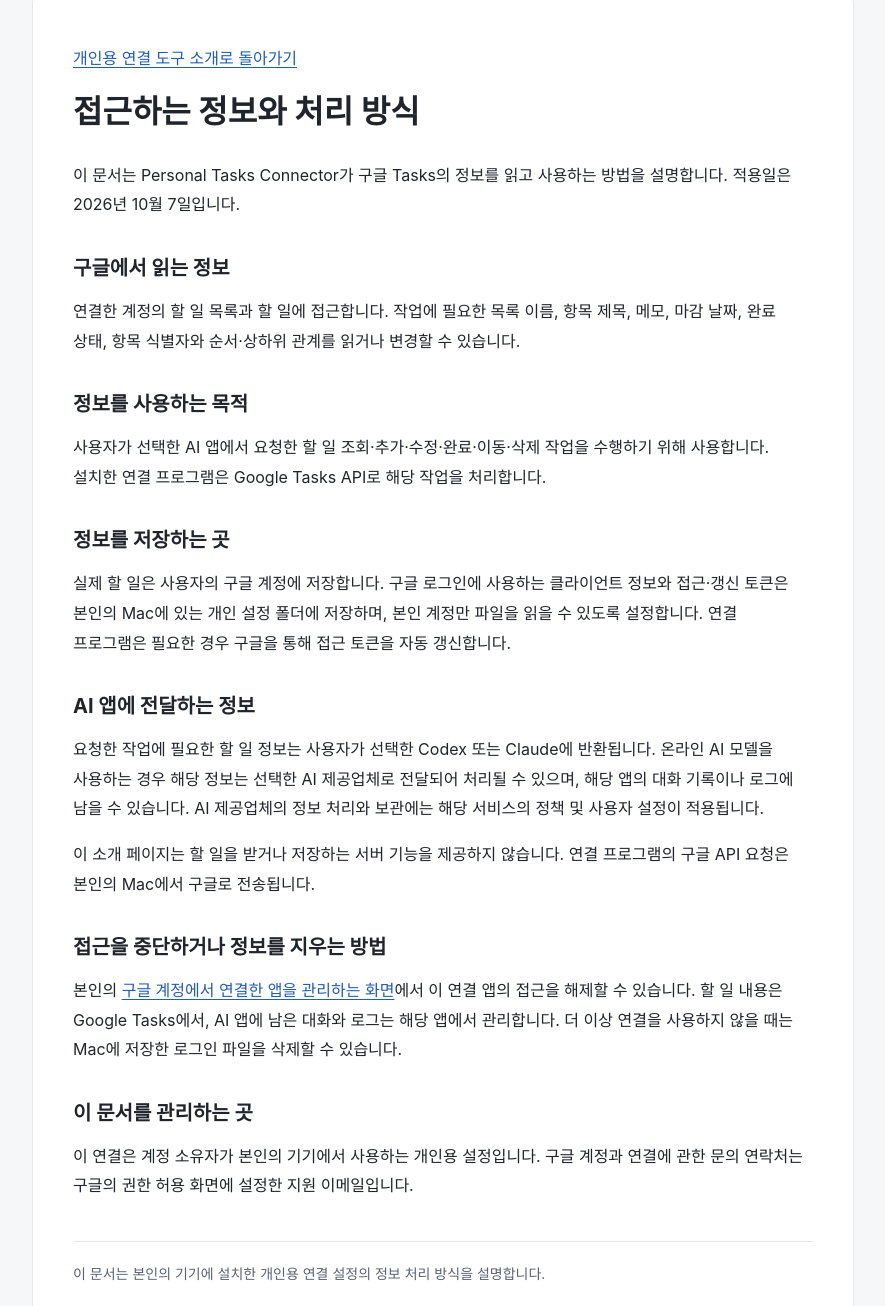
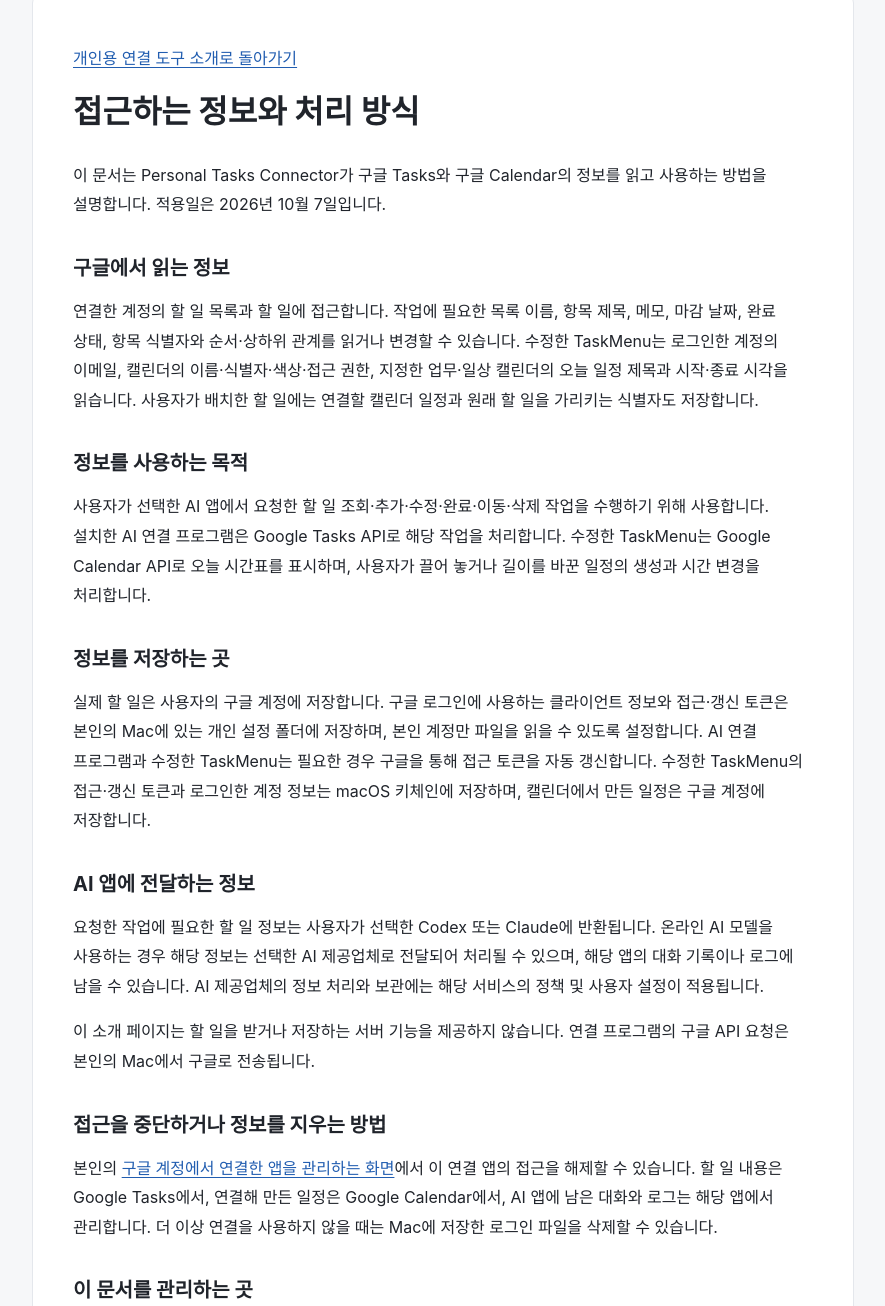
Before and after one commit to team-thezet/personal-tasks-connector-info, a plain HTML site: page privacy.html in a window 1280 px wide. Shown: the part 61-1367 px from the top of the page, without its empty margins (197-1082 px from the left). Drawn offline with Linux system fonts and the light colour scheme.

Commit message:
Describe personal TaskMenu calendar scheduling and data handling

```diff
--- a/privacy.html
+++ b/privacy.html
@@ -10,18 +10,18 @@
 <main>
   <p><a href="index.html">개인용 연결 도구 소개로 돌아가기</a></p>
   <h1>접근하는 정보와 처리 방식</h1>
-  <p>이 문서는 Personal Tasks Connector가 구글 Tasks의 정보를 읽고 사용하는 방법을 설명합니다. 적용일은 2026년 10월 7일입니다.</p>
+  <p>이 문서는 Personal Tasks Connector가 구글 Tasks와 구글 Calendar의 정보를 읽고 사용하는 방법을 설명합니다. 적용일은 2026년 10월 7일입니다.</p>
   <h2>구글에서 읽는 정보</h2>
-  <p>연결한 계정의 할 일 목록과 할 일에 접근합니다. 작업에 필요한 목록 이름, 항목 제목, 메모, 마감 날짜, 완료 상태, 항목 식별자와 순서·상하위 관계를 읽거나 변경할 수 있습니다.</p>
+  <p>연결한 계정의 할 일 목록과 할 일에 접근합니다. 작업에 필요한 목록 이름, 항목 제목, 메모, 마감 날짜, 완료 상태, 항목 식별자와 순서·상하위 관계를 읽거나 변경할 수 있습니다. 수정한 TaskMenu는 로그인한 계정의 이메일, 캘린더의 이름·식별자·색상·접근 권한, 지정한 업무·일상 캘린더의 오늘 일정 제목과 시작·종료 시각을 읽습니다. 사용자가 배치한 할 일에는 연결할 캘린더 일정과 원래 할 일을 가리키는 식별자도 저장합니다.</p>
   <h2>정보를 사용하는 목적</h2>
-  <p>사용자가 선택한 AI 앱에서 요청한 할 일 조회·추가·수정·완료·이동·삭제 작업을 수행하기 위해 사용합니다. 설치한 연결 프로그램은 Google Tasks API로 해당 작업을 처리합니다.</p>
+  <p>사용자가 선택한 AI 앱에서 요청한 할 일 조회·추가·수정·완료·이동·삭제 작업을 수행하기 위해 사용합니다. 설치한 AI 연결 프로그램은 Google Tasks API로 해당 작업을 처리합니다. 수정한 TaskMenu는 Google Calendar API로 오늘 시간표를 표시하며, 사용자가 끌어 놓거나 길이를 바꾼 일정의 생성과 시간 변경을 처리합니다.</p>
   <h2>정보를 저장하는 곳</h2>
-  <p>실제 할 일은 사용자의 구글 계정에 저장합니다. 구글 로그인에 사용하는 클라이언트 정보와 접근·갱신 토큰은 본인의 Mac에 있는 개인 설정 폴더에 저장하며, 본인 계정만 파일을 읽을 수 있도록 설정합니다. 연결 프로그램은 필요한 경우 구글을 통해 접근 토큰을 자동 갱신합니다.</p>
+  <p>실제 할 일은 사용자의 구글 계정에 저장합니다. 구글 로그인에 사용하는 클라이언트 정보와 접근·갱신 토큰은 본인의 Mac에 있는 개인 설정 폴더에 저장하며, 본인 계정만 파일을 읽을 수 있도록 설정합니다. AI 연결 프로그램과 수정한 TaskMenu는 필요한 경우 구글을 통해 접근 토큰을 자동 갱신합니다. 수정한 TaskMenu의 접근·갱신 토큰과 로그인한 계정 정보는 macOS 키체인에 저장하며, 캘린더에서 만든 일정은 구글 계정에 저장합니다.</p>
   <h2>AI 앱에 전달하는 정보</h2>
   <p>요청한 작업에 필요한 할 일 정보는 사용자가 선택한 Codex 또는 Claude에 반환됩니다. 온라인 AI 모델을 사용하는 경우 해당 정보는 선택한 AI 제공업체로 전달되어 처리될 수 있으며, 해당 앱의 대화 기록이나 로그에 남을 수 있습니다. AI 제공업체의 정보 처리와 보관에는 해당 서비스의 정책 및 사용자 설정이 적용됩니다.</p>
   <p>이 소개 페이지는 할 일을 받거나 저장하는 서버 기능을 제공하지 않습니다. 연결 프로그램의 구글 API 요청은 본인의 Mac에서 구글로 전송됩니다.</p>
   <h2>접근을 중단하거나 정보를 지우는 방법</h2>
-  <p>본인의 <a href="https://myaccount.google.com/connections">구글 계정에서 연결한 앱을 관리하는 화면</a>에서 이 연결 앱의 접근을 해제할 수 있습니다. 할 일 내용은 Google Tasks에서, AI 앱에 남은 대화와 로그는 해당 앱에서 관리합니다. 더 이상 연결을 사용하지 않을 때는 Mac에 저장한 로그인 파일을 삭제할 수 있습니다.</p>
+  <p>본인의 <a href="https://myaccount.google.com/connections">구글 계정에서 연결한 앱을 관리하는 화면</a>에서 이 연결 앱의 접근을 해제할 수 있습니다. 할 일 내용은 Google Tasks에서, 연결해 만든 일정은 Google Calendar에서, AI 앱에 남은 대화와 로그는 해당 앱에서 관리합니다. 더 이상 연결을 사용하지 않을 때는 Mac에 저장한 로그인 파일을 삭제할 수 있습니다.</p>
   <h2>이 문서를 관리하는 곳</h2>
   <p>이 연결은 계정 소유자가 본인의 기기에서 사용하는 개인용 설정입니다. 구글 계정과 연결에 관한 문의 연락처는 구글의 권한 허용 화면에 설정한 지원 이메일입니다.</p>
   <footer>이 문서는 본인의 기기에 설치한 개인용 연결 설정의 정보 처리 방식을 설명합니다.</footer>
```
